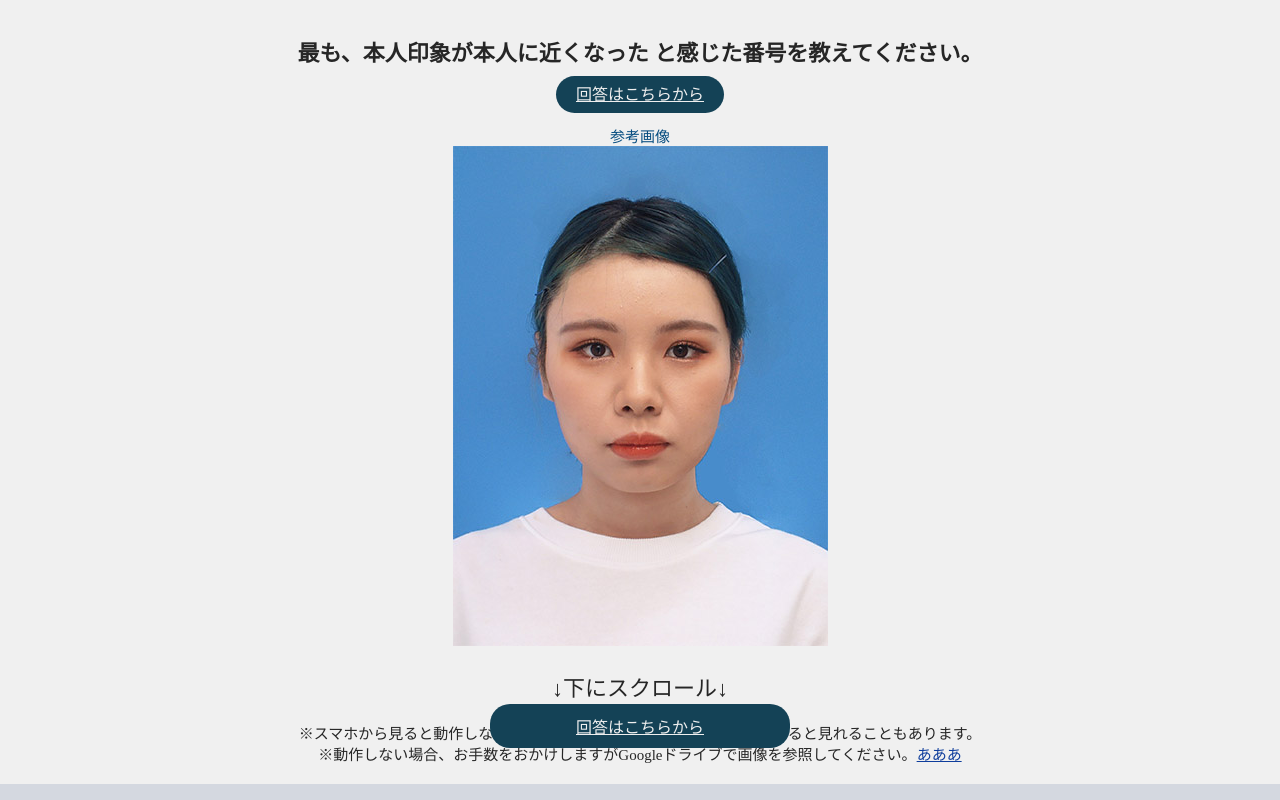
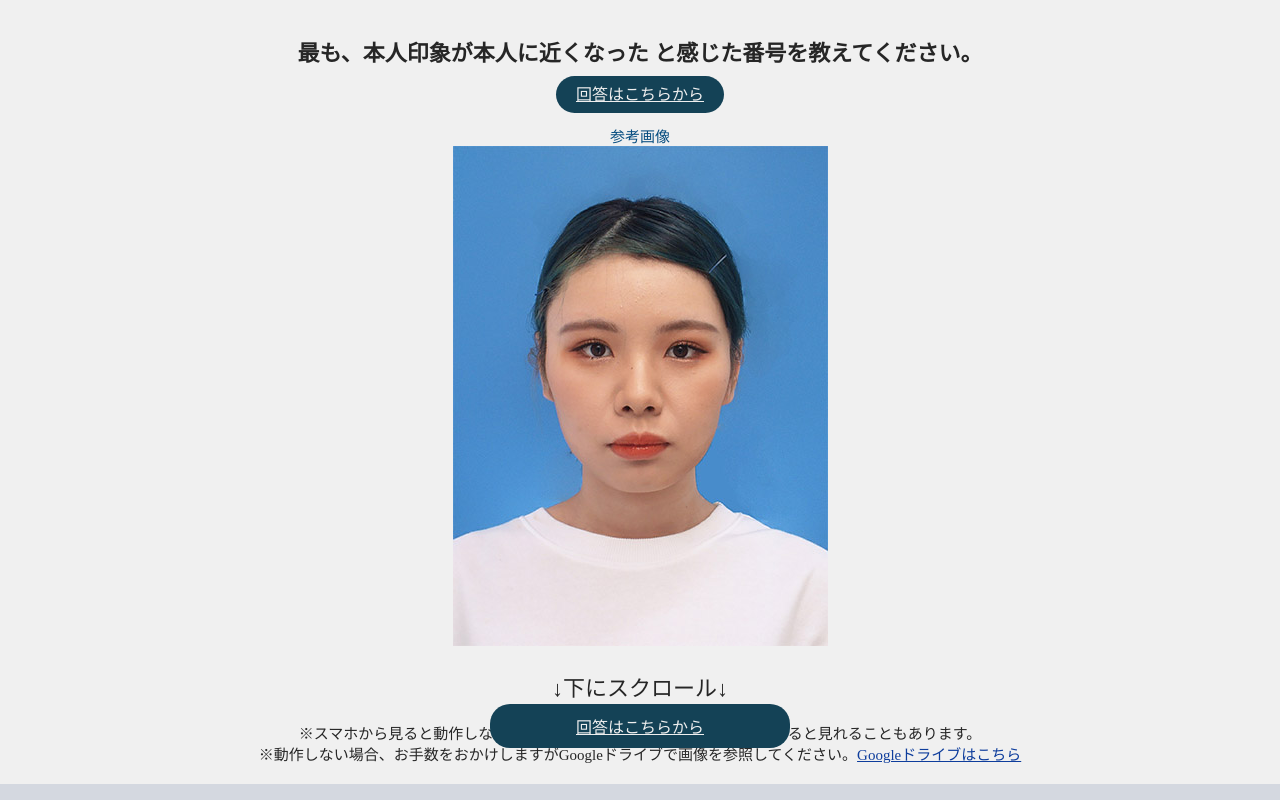
Before and after one commit to yuyuSotuken/sotuken, a plain HTML site: page index.html in a window 1280 px wide. Shown: the top 800 px of the page. Drawn offline with Linux system fonts and the light colour scheme; grey boxes are pictures that could not be loaded.

Commit message:
Update index.html

```diff
--- a/index.html
+++ b/index.html
@@ -21,7 +21,7 @@
 		     <p>↓下にスクロール↓</p>
 		</div>
 		<p class="cyui">※スマホから見ると動作しない場合があります。『PC版を表示する』にすると見れることもあります。</p>
-		<p class="cyui">※動作しない場合、お手数をおかけしますがGoogleドライブで画像を参照してください。<a href="https://docs.google.com/forms/d/e/1FAIpQLScMmPVHLj-_mjPkODV6HzDe-6Tt1Ma283fRljCCdKQOVcHnnA/viewform?usp=sf_link">あああ</a></p>
+		<p class="cyui">※動作しない場合、お手数をおかけしますがGoogleドライブで画像を参照してください。<a href="https://drive.google.com/drive/folders/1n1DSZGLtp595tEi0WQpmPphWyvK02a_o?usp=sharing">Googleドライブはこちら</a></p>
 	</header>
 <ul>
 	<!--<li class="f01"><div></div></li>-->
```
